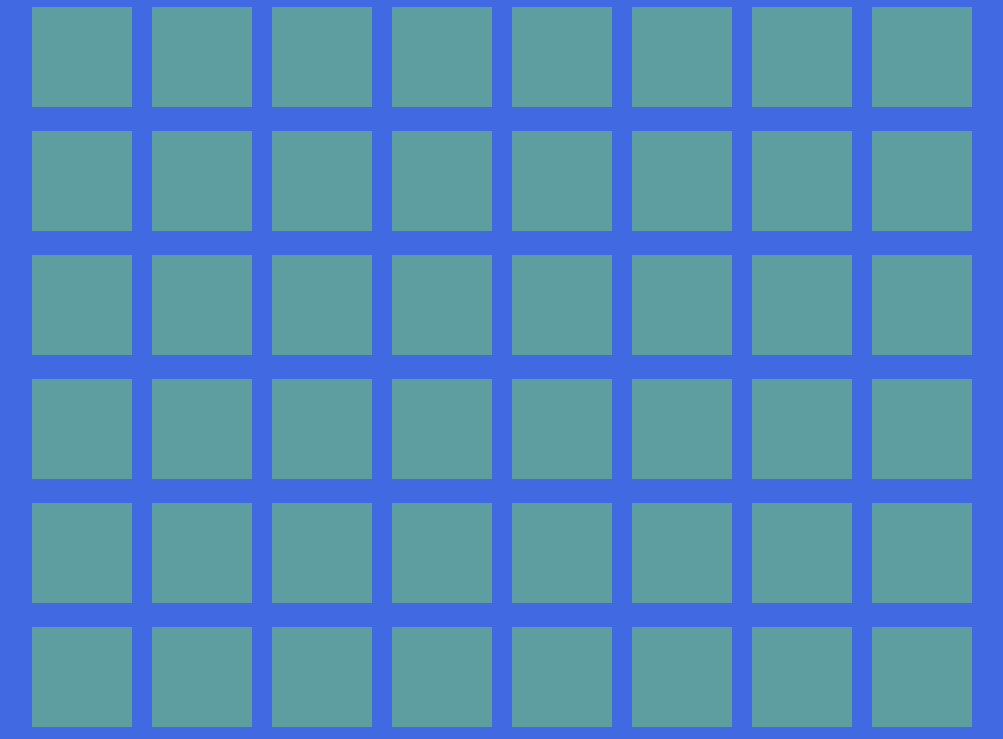
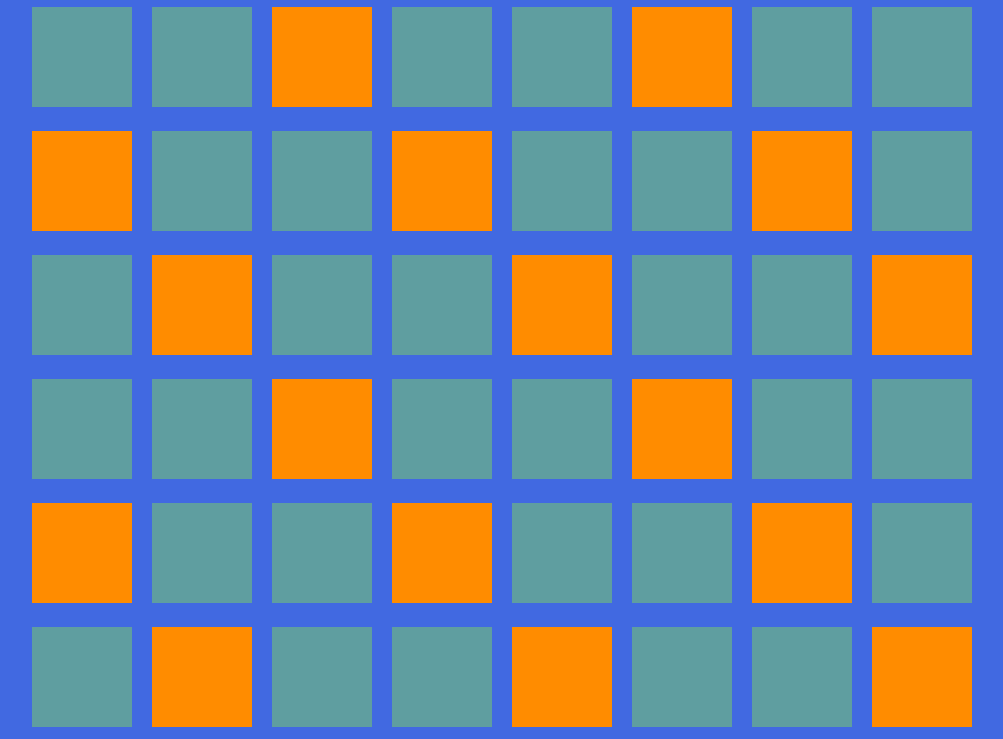
Before and after one commit to alessandro-cappelli/js-fizzbuzzdom, a plain HTML site: page index.html in a window 1280 px wide. Shown: the part 61-800 px from the top of the page, without its empty margins (138-1141 px from the left). Drawn offline with Linux system fonts and the light colour scheme.

Commit message:
multipli di tre css color

```diff
--- a/myscript.js
+++ b/myscript.js
@@ -2,7 +2,7 @@ let scatola = document.getElementById("container");
 
 for(let i = 1; i <= 100; i++){
     if(i%3 == 0){ //multipli di 3
-        scatola.innerHTML += '<div class=box multipli-di-tre' + i + '</div>';
+        scatola.innerHTML += '<div class=box-3 square' + i + '</div>';
     }
     else{
         console.log('iterazione: ', i);
--- a/style.css
+++ b/style.css
@@ -28,10 +28,12 @@ h1{
     margin: 10px;
 }
 
-.p{
-    background-color: red;
+.box-3{
+    background-color:darkorange;
     height: 100px;
     width: 100px;
+    display: inline-block;
+    margin: 10px;
 
 
 }
```
